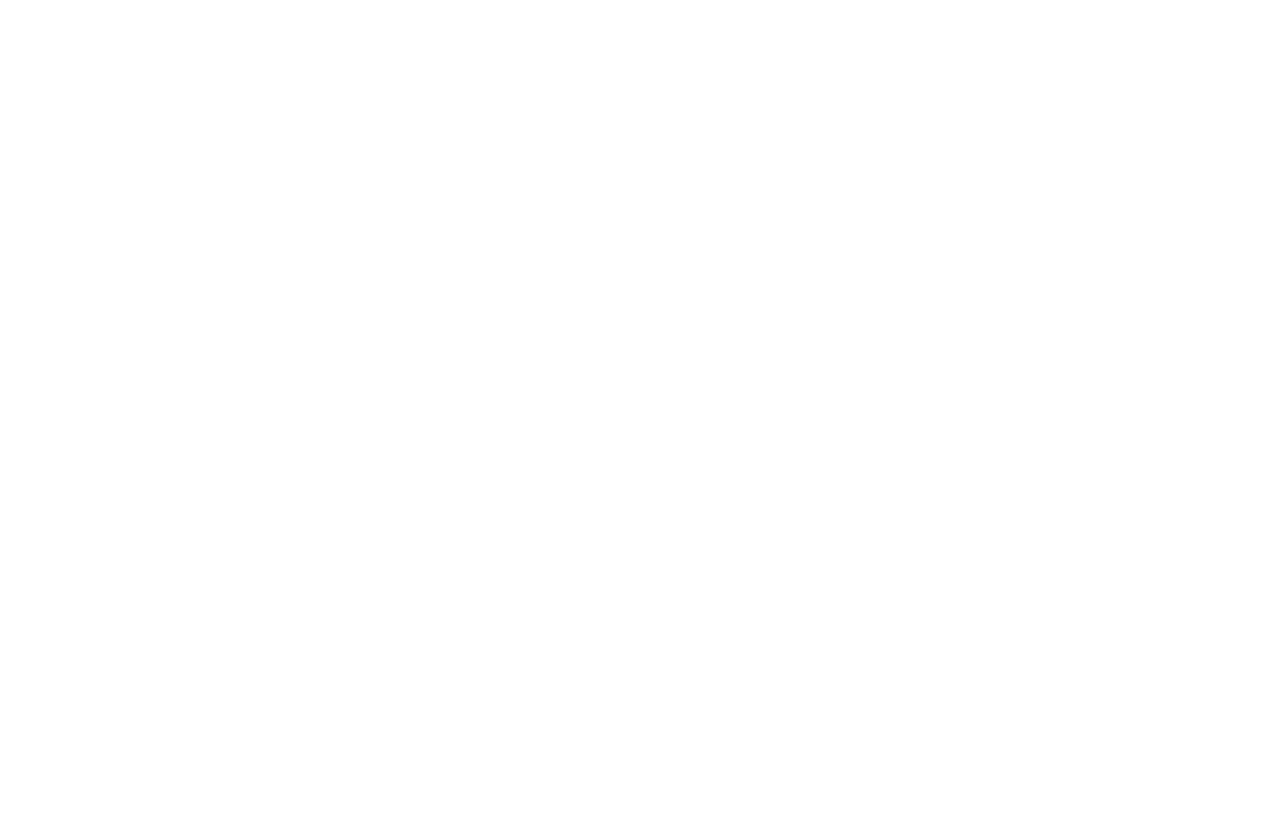
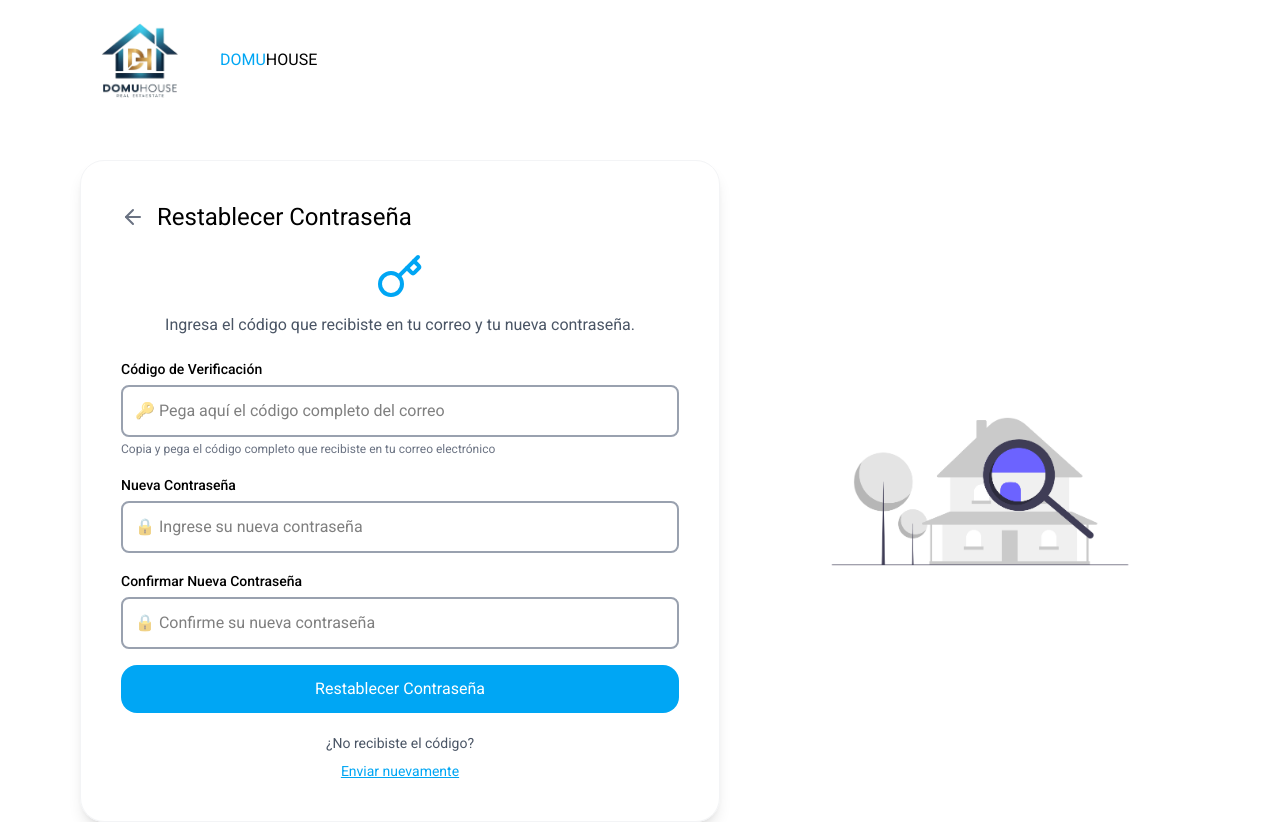
Before and after one commit to Santiago-Taborda-Foronda/DomuHouse, a React (Vite) app: page /reset-password-token in a window 1280 px wide. Before the commit this address had no page. Before the commit the page ends 800 px from the top, so only its background shows below. Built offline with nearby package versions, Linux system fonts and the light colour scheme.

Commit message:
olvidar contraseña

```diff
--- a/src/App.jsx
+++ b/src/App.jsx
@@ -11,6 +11,7 @@ import { ContactAgent } from './Components/Pages/ContactAgent/ContactAgent';
 import {CrearInmobiliarias} from './Components/Pages/Inmobiliarias/CrearInmobiliarias'
 import { RegistrarseAdministrador } from './Components/Pages/Administrador/RegistrarseAdministrador/RegistrarseAdministrador'
 import { RecoverPassword } from './Components/Pages/RecoverPassword/RecoverPassword'
+import { ResetPasswordToken } from './Components/Pages/ResetPasswordToken/ResetPasswordToken'
 import { ShowInmobiliarias } from './Components/Pages/ShowInmobiliarias/ShowInmobiliarias'
 import { InmobiliariaSeleccionada } from './Components/Pages/InmobiliariaSeleccionada/InmobiliariaSeleccionada'
 import  MiInmobiliaria from './Components/Pages/MiInmobiliaria/MiInmobiliaria'
@@ -45,6 +46,7 @@ export const App = () => {
       <Route path='/registrarseAdministrador' element={<RegistrarseAdministrador />} />
       <Route path="/contact-agent" element={<ContactAgent />} />
       <Route path="/recuperar-password" element={<RecoverPassword />} />
+      <Route path="/reset-password-token" element={<ResetPasswordToken />} />
       <Route path="/inmobiliarias" element={<ShowInmobiliarias />} />
       <Route path="/inmobiliaria-seleccionada" element={<InmobiliariaSeleccionada />} />
       <Route path="/mi-inmobiliaria/propiedades" element={<MiInmobiliaria />} />
--- a/src/Components/Pages/RecoverPassword/RecoverPassword.jsx
+++ b/src/Components/Pages/RecoverPassword/RecoverPassword.jsx
@@ -1,156 +1,167 @@
-import React from 'react'
-import logoDomuHouse from '../../../assets/images/Logo-DomuHouse.png'
-import LogoLogin from '../../../assets/images/imagen-login.png'
-import { Button } from '../../UI/Button/Button'
-import { Link } from 'react-router'
-import { useState } from 'react'
-import { ArrowLeft, Mail, CheckCircle } from "lucide-react";
+"use client"
+import logoDomuHouse from "../../../assets/images/Logo-DomuHouse.png"
+import LogoLogin from "../../../assets/images/imagen-login.png"
+import { Button } from "../../UI/Button/Button"
+import { Link, useNavigate } from "react-router"
+import { useState } from "react"
+import { ArrowLeft, Mail, CheckCircle } from "lucide-react"
 
 export const RecoverPassword = () => {
   const [email, setEmail] = useState("")
   const [isSubmitted, setIsSubmitted] = useState(false)
   const [isLoading, setIsLoading] = useState(false)
+  const navigate = useNavigate()
 
   const handleInputChange = (e) => {
     setEmail(e.target.value)
   }
 
   const handleSubmit = async (e) => {
-        e.preventDefault();
-        setIsLoading(true);
+    e.preventDefault()
+    setIsLoading(true)
 
-        // Simulamos una llamada a la API
+    try {
+      const response = await fetch("http://localhost:10101/api/password/recuperar-password", {
+        method: "POST",
+        headers: {
+          "Content-Type": "application/json",
+        },
+        body: JSON.stringify({ correo: email }),
+      })
+
+      const data = await response.json()
+
+      if (!response.ok) {
+        throw new Error(data.message || "Error al enviar el correo")
+      }
+
+      setIsSubmitted(true)
+      console.log("✅ Correo enviado:", data.message)
+
+      // Navegar automáticamente a la interfaz de token después de 2 segundos
       setTimeout(() => {
-            setIsLoading(false);
-            setIsSubmitted(true);
-            console.log('Solicitud de recuperación enviada para:', email);
-        }, 2000);
+        navigate("/reset-password-token", { state: { email } })
+      }, 2000)
+    } catch (error) {
+      console.error("❌ Error:", error.message)
+      alert("No se pudo enviar el correo: " + error.message)
+    } finally {
+      setIsLoading(false)
+    }
   }
 
   if (isSubmitted) {
     return (
-            <div className='flex flex-col justify-around px-20 pr-30 w-full space-y-10 items-start'>
-                <header className='flex items-center justify-start'>
-                    <img
-                        src={logoDomuHouse}
-                        alt=""
-                        className='w-30'
-                    />
-                    <h1 className='text-sky-500 ml-5'>DOMU<span className='text-black'>HOUSE</span></h1>
+      <div className="flex flex-col justify-around px-20 pr-30 w-full space-y-10 items-start">
+        <header className="flex items-center justify-start">
+          <img src={logoDomuHouse || "/placeholder.svg"} alt="" className="w-30" />
+          <h1 className="text-sky-500 ml-5">
+            DOMU<span className="text-black">HOUSE</span>
+          </h1>
         </header>
 
-                <section className='flex items-center gap-20 w-full'>
-                    <div className='flex flex-col items-center shadow-lg border-1 border-gray-100 p-10 rounded-3xl min-w-160 space-y-5'>
-                        <div className='flex flex-col items-center space-y-4'>
-                            <CheckCircle className='text-green-500' size={64} />
-                            <h2 className='text-2xl font-semibold text-center'>¡Correo Enviado!</h2>
-                            <p className='text-gray-600 text-center'>
+        <section className="flex items-center gap-20 w-full">
+          <div className="flex flex-col items-center shadow-lg border-1 border-gray-100 p-10 rounded-3xl min-w-160 space-y-5">
+            <div className="flex flex-col items-center space-y-4">
+              <CheckCircle className="text-green-500" size={64} />
+              <h2 className="text-2xl font-semibold text-center">¡Correo Enviado!</h2>
+              <p className="text-gray-600 text-center">
                 Hemos enviado las instrucciones para restablecer tu contraseña a:
               </p>
-                            <p className='text-sky-500 font-medium'>{email}</p>
-                            <p className='text-sm text-gray-500 text-center'>
-                                Revisa tu bandeja de entrada y sigue las instrucciones del correo.
-                                Si no lo encuentras, revisa tu carpeta de spam.
+              <p className="text-sky-500 font-medium">{email}</p>
+              <p className="text-sm text-gray-500 text-center">
+                Revisa tu bandeja de entrada y sigue las instrucciones del correo. Si no lo encuentras, revisa tu
+                carpeta de spam.
+              </p>
+              <p className="text-sm text-sky-600 text-center font-medium">
+                Serás redirigido automáticamente en unos segundos...
               </p>
             </div>
 
-                        <div className='flex flex-col space-y-3 w-full'>
+            {/* <div className="flex flex-col space-y-3 w-full">
               <Button
-                                name='Intentar con otro correo'
-                                className='bg-gray-200 text-gray-700 p-3 w-full rounded-2xl hover:bg-gray-300'
+                name="Intentar con otro correo"
+                className="bg-gray-200 text-gray-700 p-3 w-full rounded-2xl hover:bg-gray-300"
                 onClick={() => {
-                                    setIsSubmitted(false);
-                                    setEmail("");
+                  setIsSubmitted(false)
+                  setEmail("")
                 }}
               />
 
-                            <Link to="/Login" className='text-center'>
+              <Link to="/Login" className="text-center">
                 <Button
-                                    name='Volver al Login'
-                                    className='bg-sky-500 text-white p-3 w-full rounded-2xl hover:bg-sky-600'
+                  name="Volver al Login"
+                  className="bg-sky-500 text-white p-3 w-full rounded-2xl hover:bg-sky-600"
                 />
               </Link>
-                        </div>
+            </div> */}
           </div>
 
           <div>
-                        <img
-                            src={LogoLogin}
-                            alt=""
-                            className='w-150'
-                        />
+            <img src={LogoLogin || "/placeholder.svg"} alt="" className="w-150" />
           </div>
         </section>
       </div>
-        );
+    )
   }
 
   return (
-        <div className='flex flex-col justify-around px-20 pr-30 w-full space-y-10 items-start'>
-            <header className='flex items-center justify-start'>
-                <img
-                    src={logoDomuHouse}
-                    alt=""
-                    className='w-30'
-                />
-                <h1 className='text-sky-500 ml-5'>DOMU<span className='text-black'>HOUSE</span></h1>
+    <div className="flex flex-col justify-around px-20 pr-30 w-full space-y-10 items-start">
+      <header className="flex items-center justify-start">
+        <img src={logoDomuHouse || "/placeholder.svg"} alt="" className="w-30" />
+        <h1 className="text-sky-500 ml-5">
+          DOMU<span className="text-black">HOUSE</span>
+        </h1>
       </header>
 
-            <section className='flex items-center gap-20 w-full'>
-                <div className='flex flex-col items-center shadow-lg border-1 border-gray-100 p-10 rounded-3xl min-w-160 space-y-5'>
-                    <div className='flex items-center space-x-3 w-full'>
-                        <Link to="/registrarse" className='text-gray-500 hover:text-gray-700'>
+      <section className="flex items-center gap-20 w-full">
+        <div className="flex flex-col items-center shadow-lg border-1 border-gray-100 p-10 rounded-3xl min-w-160 space-y-5">
+          <div className="flex items-center space-x-3 w-full">
+            <Link to="/registrarse" className="text-gray-500 hover:text-gray-700">
               <ArrowLeft size={24} />
             </Link>
-                        <h2 className='text-2xl'>Recuperar Contraseña</h2>
+            <h2 className="text-2xl">Recuperar Contraseña</h2>
           </div>
 
-                    <div className='flex flex-col items-center space-y-3'>
-                        <Mail className='text-sky-500' size={48} />
-                        <p className='text-gray-600 text-center'>
-                            Ingresa tu correo electrónico y te enviaremos las instrucciones
-                            para restablecer tu contraseña.
+          <div className="flex flex-col items-center space-y-3">
+            <Mail className="text-sky-500" size={48} />
+            <p className="text-gray-600 text-center">
+              Ingresa tu correo electrónico y te enviaremos las instrucciones para restablecer tu contraseña.
             </p>
           </div>
 
-                    <form className='flex flex-col space-y-4 w-full' onSubmit={handleSubmit}>
-                        <label htmlFor="email" className='text-sm font-medium'>
+          <form className="flex flex-col space-y-4 w-full" onSubmit={handleSubmit}>
+            <label htmlFor="email" className="text-sm font-medium">
               Correo Electrónico
             </label>
             <input
-                            className='p-3 border-gray-400 hover:border-gray-600 focus:outline-none focus:border-sky-500 border-2 rounded-lg w-full'
-                            placeholder='✉ Ingrese su correo electrónico'
-                            type='email'
-                            id='email'
-                            name='email'
+              className="p-3 border-gray-400 hover:border-gray-600 focus:outline-none focus:border-sky-500 border-2 rounded-lg w-full"
+              placeholder="✉ Ingrese su correo electrónico"
+              type="email"
+              id="email"
+              name="email"
               value={email}
               onChange={handleInputChange}
               required
             />
 
             <Button
-                            name={isLoading ? 'Enviando...' : 'Enviar Instrucciones'}
-                            className={`${isLoading ? 'bg-gray-400' : 'bg-sky-500 hover:bg-sky-600'} text-white p-3 w-full rounded-2xl`}
+              name={isLoading ? "Enviando..." : "Enviar Instrucciones"}
+              className={`${isLoading ? "bg-gray-400" : "bg-sky-500 hover:bg-sky-600"} text-white p-3 w-full rounded-2xl`}
               disabled={isLoading}
             />
           </form>
 
-                    <div className='flex flex-col items-center space-y-2'>
-                        <span className='text-sm text-gray-600'>
-                            ¿Recordaste tu contraseña?
-                        </span>
-                        <Link to="/Login" className='text-sm text-sky-500 underline hover:text-sky-700'>
+          <div className="flex flex-col items-center space-y-2">
+            <span className="text-sm text-gray-600">¿Recordaste tu contraseña?</span>
+            <Link to="/Login" className="text-sm text-sky-500 underline hover:text-sky-700">
               Volver al Login
             </Link>
           </div>
         </div>
 
         <div>
-                    <img
-                        src={LogoLogin}
-                        alt=""
-                        className='w-150'
-                    />
+          <img src={LogoLogin || "/placeholder.svg"} alt="" className="w-150" />
         </div>
       </section>
     </div>
--- /dev/null
+++ b/src/Components/Pages/ResetPasswordToken/ResetPasswordToken.jsx
@@ -0,0 +1,227 @@
+// ============================================
+// 🔥 FRONTEND - ResetPasswordToken.jsx
+// ============================================
+
+"use client"
+import logoDomuHouse from "../../../assets/images/Logo-DomuHouse.png"
+import LogoLogin from "../../../assets/images/imagen-login.png"
+import { Button } from "../../UI/Button/Button"
+import { Link, useLocation, useNavigate } from "react-router"
+import { useState } from "react"
+import { ArrowLeft, Key, CheckCircle } from "lucide-react"
+
+export const ResetPasswordToken = () => {
+  const [token, setToken] = useState("")
+  const [newPassword, setNewPassword] = useState("")
+  const [confirmPassword, setConfirmPassword] = useState("")
+  const [isSubmitted, setIsSubmitted] = useState(false)
+  const [isLoading, setIsLoading] = useState(false)
+  const location = useLocation()
+  const navigate = useNavigate()
+  const email = location.state?.email || ""
+
+  const handleTokenChange = (e) => {
+    setToken(e.target.value)
+  }
+
+  const handleNewPasswordChange = (e) => {
+    setNewPassword(e.target.value)
+  }
+
+  const handleConfirmPasswordChange = (e) => {
+    setConfirmPassword(e.target.value)
+  }
+
+  const handleSubmit = async (e) => {
+    e.preventDefault()
+
+    if (newPassword !== confirmPassword) {
+      alert("Las contraseñas no coinciden")
+      return
+    }
+
+    if (newPassword.length < 6) {
+      alert("La contraseña debe tener al menos 6 caracteres")
+      return
+    }
+
+    setIsLoading(true)
+
+    try {
+      // 🔥 CORREGIDO: Solo enviar token y nuevaPassword (sin correo)
+      const response = await fetch("http://localhost:10101/api/password/cambiar-password", {
+        method: "POST",
+        headers: {
+          "Content-Type": "application/json",
+        },
+        body: JSON.stringify({
+          token: token.trim(), // Eliminar espacios en blanco
+          nuevaPassword: newPassword,
+          // ❌ NO enviar correo - el backend lo obtiene del token
+        }),
+      })
+
+      const data = await response.json()
+
+      if (!response.ok) {
+        throw new Error(data.message || "Error al restablecer la contraseña")
+      }
+
+      setIsSubmitted(true)
+      console.log("✅ Contraseña restablecida:", data.message)
+
+      // Redirigir al login después de 3 segundos
+      setTimeout(() => {
+        navigate("/Login")
+      }, 3000)
+    } catch (error) {
+      console.error("❌ Error:", error.message)
+      alert("No se pudo restablecer la contraseña: " + error.message)
+    } finally {
+      setIsLoading(false)
+    }
+  }
+
+  if (isSubmitted) {
+    return (
+      <div className="flex flex-col justify-around px-20 pr-30 w-full space-y-10 items-start">
+        <header className="flex items-center justify-start">
+          <img src={logoDomuHouse || "/placeholder.svg"} alt="" className="w-30" />
+          <h1 className="text-sky-500 ml-5">
+            DOMU<span className="text-black">HOUSE</span>
+          </h1>
+        </header>
+
+        <section className="flex items-center gap-20 w-full">
+          <div className="flex flex-col items-center shadow-lg border-1 border-gray-100 p-10 rounded-3xl min-w-160 space-y-5">
+            <div className="flex flex-col items-center space-y-4">
+              <CheckCircle className="text-green-500" size={64} />
+              <h2 className="text-2xl font-semibold text-center">¡Contraseña Restablecida!</h2>
+              <p className="text-gray-600 text-center">Tu contraseña ha sido restablecida exitosamente.</p>
+              <p className="text-sm text-gray-500 text-center">Ya puedes iniciar sesión con tu nueva contraseña.</p>
+              <p className="text-sm text-sky-600 text-center font-medium">
+                Serás redirigido al login automáticamente...
+              </p>
+            </div>
+
+            <div className="flex flex-col space-y-3 w-full">
+              <Link to="/Login" className="text-center">
+                <Button name="Ir al Login" className="bg-sky-500 text-white p-3 w-full rounded-2xl hover:bg-sky-600" />
+              </Link>
+            </div>
+          </div>
+
+          <div>
+            <img src={LogoLogin || "/placeholder.svg"} alt="" className="w-150" />
+          </div>
+        </section>
+      </div>
+    )
+  }
+
+  return (
+    <div className="flex flex-col justify-around px-20 pr-30 w-full space-y-10 items-start">
+      <header className="flex items-center justify-start">
+        <img src={logoDomuHouse || "/placeholder.svg"} alt="" className="w-30" />
+        <h1 className="text-sky-500 ml-5">
+          DOMU<span className="text-black">HOUSE</span>
+        </h1>
+      </header>
+
+      <section className="flex items-center gap-20 w-full">
+        <div className="flex flex-col items-center shadow-lg border-1 border-gray-100 p-10 rounded-3xl min-w-160 space-y-5">
+          <div className="flex items-center space-x-3 w-full">
+            <Link to="/recover-password" className="text-gray-500 hover:text-gray-700">
+              <ArrowLeft size={24} />
+            </Link>
+            <h2 className="text-2xl">Restablecer Contraseña</h2>
+          </div>
+
+          <div className="flex flex-col items-center space-y-3">
+            <Key className="text-sky-500" size={48} />
+            <p className="text-gray-600 text-center">
+              Ingresa el código que recibiste en tu correo y tu nueva contraseña.
+            </p>
+            {email && (
+              <p className="text-sm text-gray-500">
+                Código enviado a: <span className="text-sky-500 font-medium">{email}</span>
+              </p>
+            )}
+          </div>
+
+          <form className="flex flex-col space-y-4 w-full" onSubmit={handleSubmit}>
+            <div>
+              <label htmlFor="token" className="text-sm font-medium">
+                Código de Verificación
+              </label>
+              <input
+                className="p-3 border-gray-400 hover:border-gray-600 focus:outline-none focus:border-sky-500 border-2 rounded-lg w-full mt-1"
+                placeholder="🔑 Pega aquí el código completo del correo"
+                type="text"
+                id="token"
+                name="token"
+                value={token}
+                onChange={handleTokenChange}
+                required
+              />
+              <p className="text-xs text-gray-500 mt-1">
+                Copia y pega el código completo que recibiste en tu correo electrónico
+              </p>
+            </div>
+
+            <div>
+              <label htmlFor="newPassword" className="text-sm font-medium">
+                Nueva Contraseña
+              </label>
+              <input
+                className="p-3 border-gray-400 hover:border-gray-600 focus:outline-none focus:border-sky-500 border-2 rounded-lg w-full mt-1"
+                placeholder="🔒 Ingrese su nueva contraseña"
+                type="password"
+                id="newPassword"
+                name="newPassword"
+                value={newPassword}
+                onChange={handleNewPasswordChange}
+                required
+                minLength={6}
+              />
+            </div>
+
+            <div>
+              <label htmlFor="confirmPassword" className="text-sm font-medium">
+                Confirmar Nueva Contraseña
+              </label>
+              <input
+                className="p-3 border-gray-400 hover:border-gray-600 focus:outline-none focus:border-sky-500 border-2 rounded-lg w-full mt-1"
+                placeholder="🔒 Confirme su nueva contraseña"
+                type="password"
+                id="confirmPassword"
+                name="confirmPassword"
+                value={confirmPassword}
+                onChange={handleConfirmPasswordChange}
+                required
+                minLength={6}
+              />
+            </div>
+
+            <Button
+              name={isLoading ? "Restableciendo..." : "Restablecer Contraseña"}
+              className={`${isLoading ? "bg-gray-400" : "bg-sky-500 hover:bg-sky-600"} text-white p-3 w-full rounded-2xl`}
+              disabled={isLoading}
+            />
+          </form>
+
+          <div className="flex flex-col items-center space-y-2">
+            <span className="text-sm text-gray-600">¿No recibiste el código?</span>
+            <Link to="/recover-password" className="text-sm text-sky-500 underline hover:text-sky-700">
+              Enviar nuevamente
+            </Link>
+          </div>
+        </div>
+
+        <div>
+          <img src={LogoLogin || "/placeholder.svg"} alt="" className="w-150" />
+        </div>
+      </section>
+    </div>
+  )
+}
```
Also changed, not shown: src/Components/Pages/Home/Registrarse/Registrarse.jsx (+6 -6 lines). Lines whose indentation alone changed are shown as unchanged.
